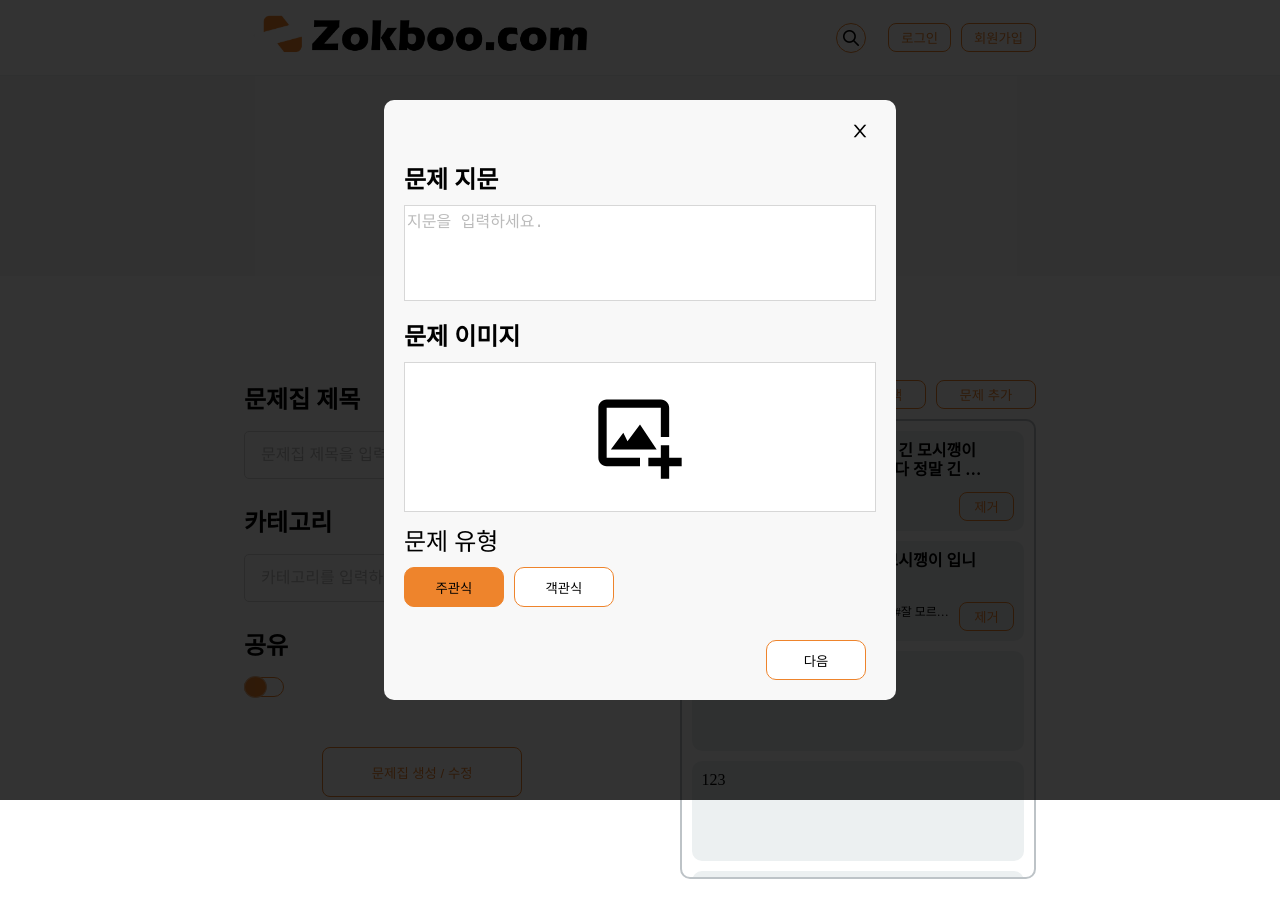
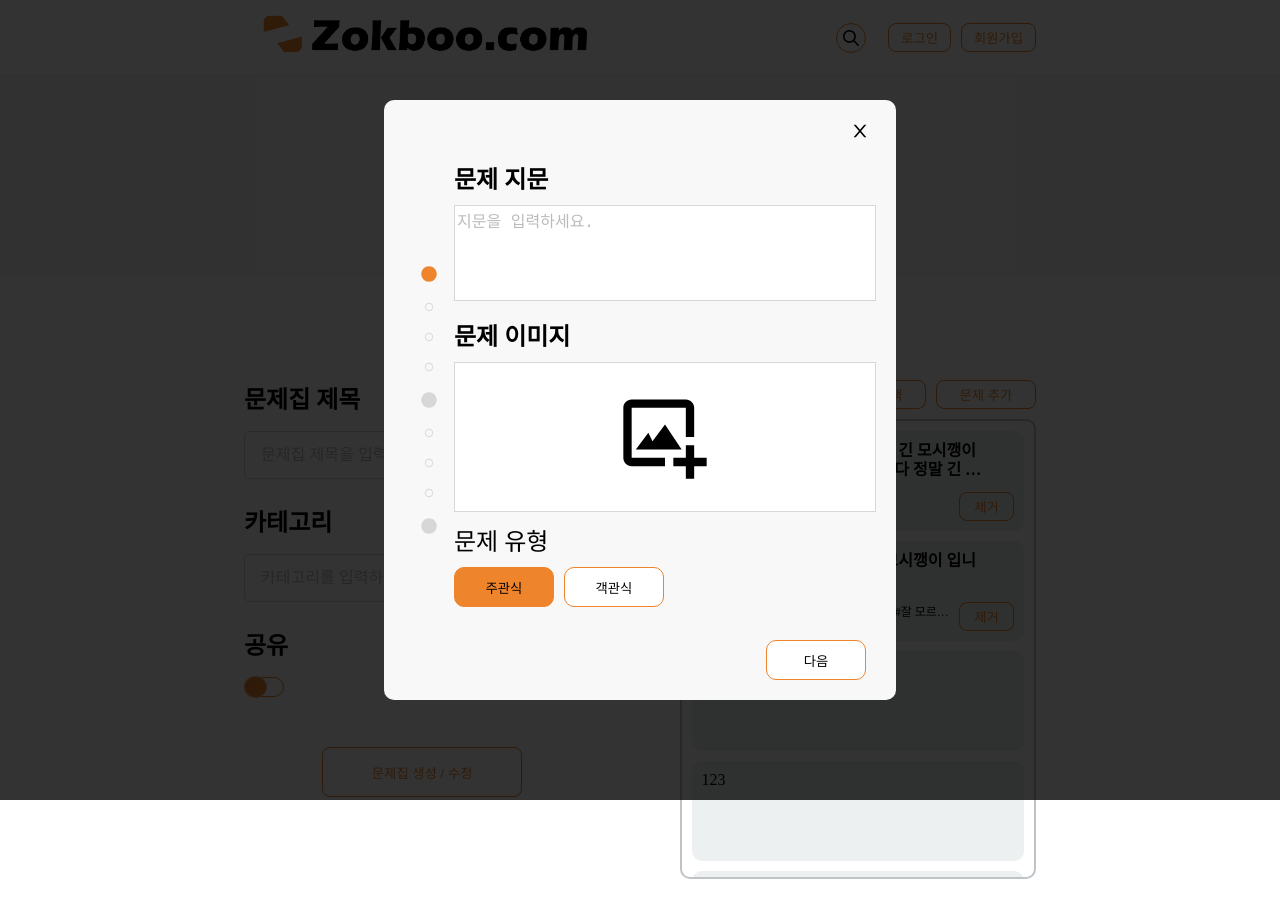
Before and after one commit to boostcampwm-2022/web07-zokboo.com, a React (Create React App) app in the folder client/: page /problemCreate in a window 1280 px wide. Both pictures are taken after a click on the button "문제 추가". Built offline with nearby package versions, Linux system fonts and the light colour scheme.

Commit message:
design:Problem Modal Design

```diff
--- a/client/src/components/modal/create/Style.tsx
+++ b/client/src/components/modal/create/Style.tsx
@@ -3,10 +3,16 @@ import { colors, fonts } from '../../../styles/theme';
 
 export const CreateModalContainer = styled.div`
   display: flex;
+
+  height: 100%;
+`;
+
+export const CreateModalStepContainer = styled.div`
+  width: calc(100% - 50px);
+
+  display: flex;
   flex-direction: column;
   justify-content: space-between;
-
-  height: 100%;
 
   box-sizing: border-box;
   padding-top: 30px;
@@ -126,3 +132,30 @@ export const CreateModalQuestionBox = styled.div`
     padding: 0;
   }
 `;
+
+export const CreateModalStepBar = styled.div`
+  display: flex;
+  flex-direction: column;
+  align-items: center;
+  justify-content: center;
+
+  width: 50px;
+  height: 100%;
+`;
+
+export const CreateModalStepBarItem = styled.div<{ isActive: boolean }>`
+  display: flex;
+  flex-direction: column;
+  align-items: center;
+  justify-content: center;
+
+  svg {
+    transition: all 0.5s;
+    margin: 10px 0;
+    color: ${(props) => (props.isActive ? colors.primary : colors.line)};
+
+    :last-child {
+      cursor: pointer;
+    }
+  }
+`;
--- a/client/src/components/modal/create/index.tsx
+++ b/client/src/components/modal/create/index.tsx
@@ -1,10 +1,12 @@
 import { useState } from 'react';
 import { AiOutlineCheckSquare } from 'react-icons/ai';
-import { BiImageAdd } from 'react-icons/bi';
+import { BiCircle, BiImageAdd } from 'react-icons/bi';
+import { FaCircle } from 'react-icons/fa';
 import useToggle from '../../../hooks/useToggle';
+import { colors } from '../../../styles/theme';
 import {
   CreateModalButtonList,
-  CreateModalContainer,
+  CreateModalStepContainer,
   CreateModalContentBox,
   CreateModalLabel,
   CreateModalStep,
@@ -13,6 +15,9 @@ import {
   CreateModalImageBox,
   CreateModalAddButton,
   CreateModalQuestionBox,
+  CreateModalStepBar,
+  CreateModalContainer,
+  CreateModalStepBarItem,
 } from './Style';
 
 const STEP = ['QUESTIONS', ['MULTIPLE', 'ESSAY'], 'COMMENTARY'];
@@ -31,6 +36,24 @@ const CreateProblemModal = () => {
 
   return (
     <CreateModalContainer>
+      <CreateModalStepBar>
+        <CreateModalStepBarItem isActive={currentStep >= 1}>
+          <FaCircle onClick={() => setCurrentStep(1)} />
+        </CreateModalStepBarItem>
+        <CreateModalStepBarItem isActive={currentStep >= 2}>
+          <BiCircle size={10} />
+          <BiCircle size={10} />
+          <BiCircle size={10} />
+          <FaCircle onClick={() => setCurrentStep(2)} />
+        </CreateModalStepBarItem>
+        <CreateModalStepBarItem isActive={currentStep >= 3}>
+          <BiCircle size={10} />
+          <BiCircle size={10} />
+          <BiCircle size={10} />
+          <FaCircle onClick={() => setCurrentStep(3)} />
+        </CreateModalStepBarItem>
+      </CreateModalStepBar>
+      <CreateModalStepContainer>
         {currentStep === 1 && (
           <CreateModalStep>
             <CreateModalLabel htmlFor="question">
@@ -149,6 +172,7 @@ const CreateProblemModal = () => {
             </CreateModalButton>
           )}
         </CreateModalButtonList>
+      </CreateModalStepContainer>
     </CreateModalContainer>
   );
 };
```
Lines whose indentation alone changed are shown as unchanged.
